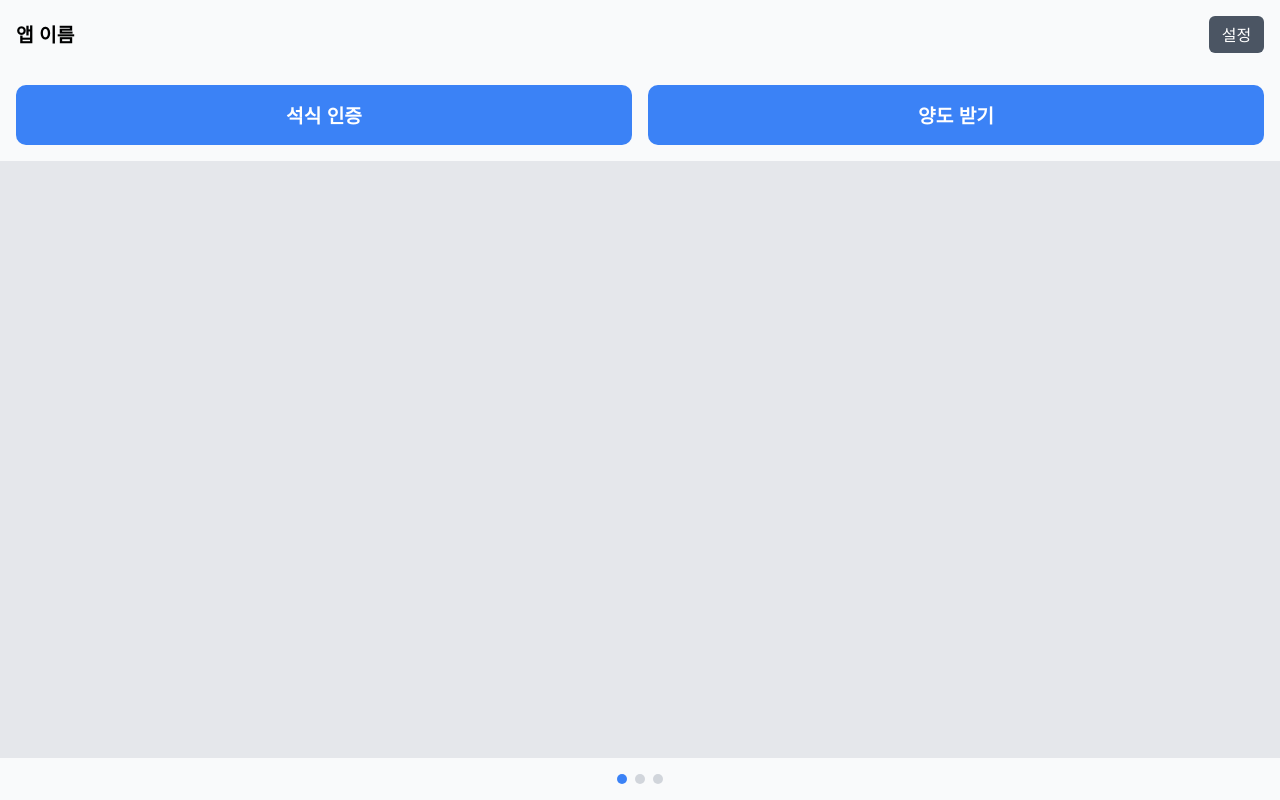
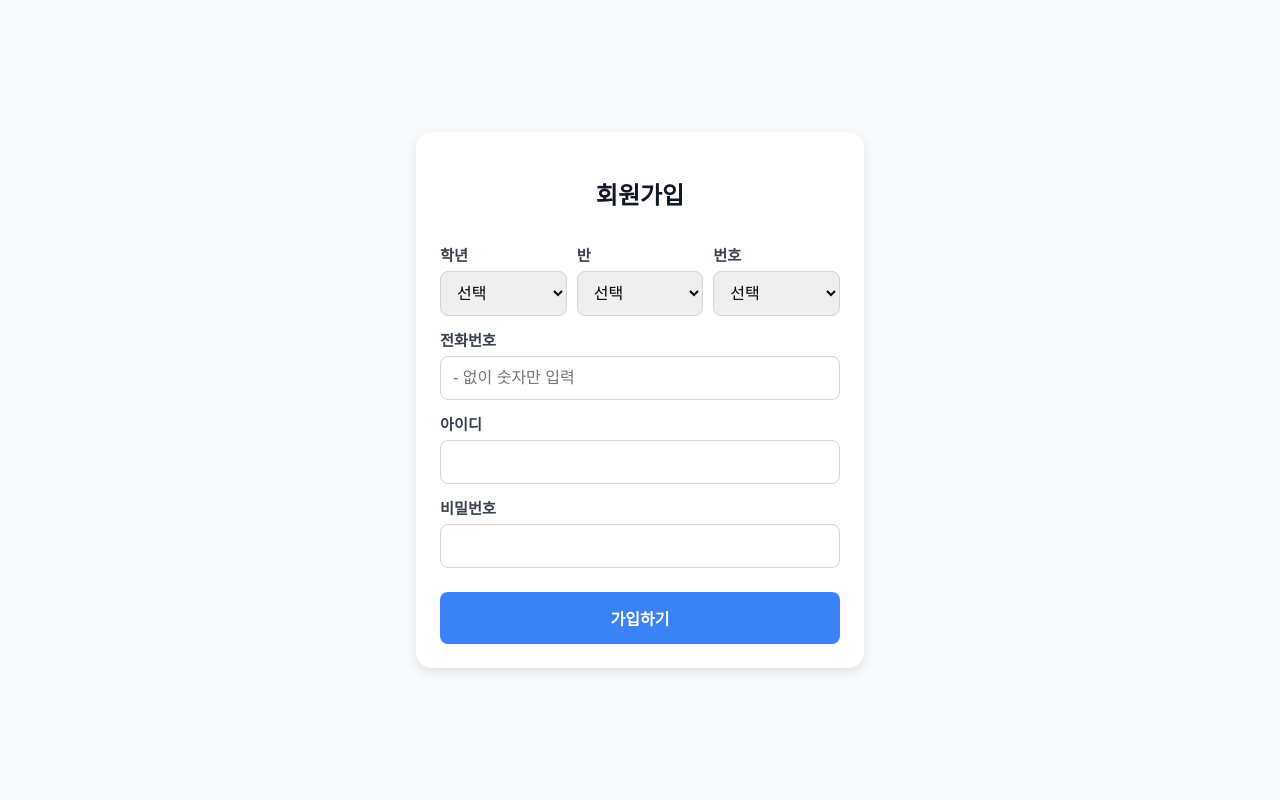
Before and after one commit to Chalkpow/test, a Flask app: page / in a window 1280 px wide. Run offline with Flask 3, Linux system fonts and the light colour scheme.

Commit message:
잘못 올린 거 수정
저번에 인덱스 파일에 메인 파일이 들어가서 수정했음

```diff
--- a/main.py
+++ /dev/null
@@ -1 +0,0 @@
-print("Not Hello!")
--- a/templates/index.html
+++ b/templates/index.html
@@ -2,149 +2,134 @@
 <html lang="ko">
 <head>
   <meta charset="UTF-8" />
-  <meta name="viewport" content="width=device-width, initial-scale=1.0"/>
-  <title>메인화면</title>
+  <meta name="viewport" content="width=device-width, initial-scale=1.0" />
+  <title>회원가입</title>
   <style>
-    * {
-      box-sizing: border-box;
+    body {
+      font-family: 'Arial', sans-serif;
+      background-color: #f8fafc;
       margin: 0;
       padding: 0;
-    }
-    html, body {
-      height: 100%;
-      font-family: 'Arial', sans-serif;
-      background-color: #f9fafb;
-    }
-    body {
-      display: flex;
-      flex-direction: column;
-    }
-    .top-bar {
-      display: flex;
-      justify-content: space-between;
-      align-items: center;
-      padding: 1rem;
-      font-size: 1.2rem;
-      font-weight: bold;
-    }
-    .top-bar button {
-      padding: 0.4rem 0.8rem;
-      font-size: 1rem;
-      border: none;
-      border-radius: 6px;
-      background-color: #4b5563;
-      color: white;
-      cursor: pointer;
-    }
-    .main-buttons {
-      display: flex;
-      justify-content: space-between;
-      gap: 1rem;
-      padding: 0 1rem;
-      margin: 1rem 0;
-    }
-    .main-buttons button {
-      flex: 1;
-      padding: 1rem 0;
-      font-size: 1.2rem;
-      border: none;
-      border-radius: 10px;
-      background-color: #3b82f6;
-      color: white;
-      font-weight: bold;
-      cursor: pointer;
-      transition: background-color 0.2s;
-    }
-    .main-buttons button:hover {
-      background-color: #2563eb;
-    }
-    .slider {
-      flex: 1;
-      overflow: hidden;
-      position: relative;
-      height: 300px;
-    }
-    .slides {
-      display: flex;
-      width: 300%;
-      height: 100%;
-      transition: transform 0.4s ease-in-out;
-    }
-    .slide {
-      flex: 1 0 100%;
       display: flex;
       justify-content: center;
       align-items: center;
+      height: 100vh;
+    }
+    form {
+      background-color: #ffffff;
+      padding: 24px;
+      border-radius: 16px;
+      box-shadow: 0 4px 12px rgba(0,0,0,0.1);
+      width: 90%;
+      max-width: 400px;
+    }
+    h2 {
+      text-align: center;
+      margin-bottom: 20px;
       font-size: 1.5rem;
-      color: #6b7280;
-      background-color: #e5e7eb;
+      color: #111827;
     }
-    .pagination {
+    label {
+      margin-top: 12px;
+      display: block;
+      font-weight: bold;
+      color: #374151;
+      font-size: 0.95rem;
+    }
+    input[type="text"],
+    input[type="password"],
+    select {
+      width: 100%;
+      padding: 12px;
+      margin-top: 6px;
+      border: 1px solid #d1d5db;
+      border-radius: 8px;
+      font-size: 1rem;
+      box-sizing: border-box;
+    }
+    .triple-select {
       display: flex;
-      justify-content: center;
-      margin: 1rem 0;
-      gap: 0.5rem;
+      justify-content: space-between;
+      gap: 10px;
     }
-    .dot {
-      width: 10px;
-      height: 10px;
-      border-radius: 50%;
-      background-color: #d1d5db;
+    .triple-select > div {
+      flex: 1;
+    }
+    input[type="submit"] {
+      margin-top: 24px;
+      width: 100%;
+      padding: 14px;
+      background-color: #3b82f6;
+      color: white;
+      border: none;
+      border-radius: 8px;
+      font-size: 1rem;
+      font-weight: bold;
       cursor: pointer;
+      transition: background-color 0.2s ease-in-out;
     }
-    .dot.active {
-      background-color: #3b82f6;
+    input[type="submit"]:hover {
+      background-color: #2563eb;
     }
   </style>
 </head>
 <body>
 
-  <div class="top-bar">
-    <span>앱 이름</span>
-    <button onclick="alert('설정화면으로 이동')">설정</button>
-  </div>
+  <form action="/signup" method="post">
+    <h2>회원가입</h2>
 
-  <div class="main-buttons">
-    <button>석식 인증</button>
-    <button>양도 받기</button>
-  </div>
+    <div class="triple-select">
+      <div>
+        <label for="grade">학년</label>
+        <select id="grade" name="grade" required>
+          <option value="">선택</option>
+          <option value="1">1학년</option>
+          <option value="2">2학년</option>
+          <option value="3">3학년</option>
+        </select>
+      </div>
 
-  <div class="slider">
-    <div class="slides" id="slides">
-      <div class="slide">화면 1</div>
-      <div class="slide">화면 2</div>
-      <div class="slide">화면 3</div>
+      <div>
+        <label for="class">반</label>
+        <select id="class" name="class" required>
+          <option value="">선택</option>
+          <option value="1">1반</option>
+          <option value="2">2반</option>
+          <option value="3">3반</option>
+          <option value="4">4반</option>
+          <option value="5">5반</option>
+          <option value="6">6반</option>
+        </select>
+      </div>
+
+      <div>
+        <label for="number">번호</label>
+        <select id="number" name="number" required>
+          <option value="">선택</option>
+        </select>
+      </div>
     </div>
-  </div>
 
-  <div class="pagination">
-    <div class="dot active" onclick="goToSlide(0)"></div>
-    <div class="dot" onclick="goToSlide(1)"></div>
-    <div class="dot" onclick="goToSlide(2)"></div>
-  </div>
+    <label for="phone">전화번호</label>
+    <input type="text" id="phone" name="phone" placeholder="- 없이 숫자만 입력" required>
+
+    <label for="userid">아이디</label>
+    <input type="text" id="userid" name="userid" required>
+
+    <label for="password">비밀번호</label>
+    <input type="password" id="password" name="password" required>
+
+    <input type="submit" value="가입하기" />
+  </form>
 
   <script>
-    let currentIndex = 0;
-    const slides = document.getElementById('slides');
-    const dots = document.querySelectorAll('.dot');
-
-    function updateSlide() {
-      slides.style.transform = `translateX(-${currentIndex * 100}%)`;
-      dots.forEach((dot, i) => {
-        dot.classList.toggle('active', i === currentIndex);
-      });
+    const numberSelect = document.getElementById("number");
+    for (let i = 1; i <= 24; i++) {
+      const option = document.createElement("option");
+      option.value = i;
+      option.textContent = `${i}번`;
+      numberSelect.appendChild(option);
     }
-
-    function goToSlide(index) {
-      if (index < 0 || index >= dots.length) return;
-      currentIndex = index;
-      updateSlide();
-    }
-
-    document.addEventListener('keydown', (e) => {
-      if (e.key === 'ArrowRight') goToSlide(currentIndex + 1);
-      else if (e.key === 'ArrowLeft') goToSlide(currentIndex - 1);
-    });
   </script>
 
 </body>
--- a/test.py
+++ /dev/null
@@ -1 +0,0 @@
-print("tesssssssssssst")
```
